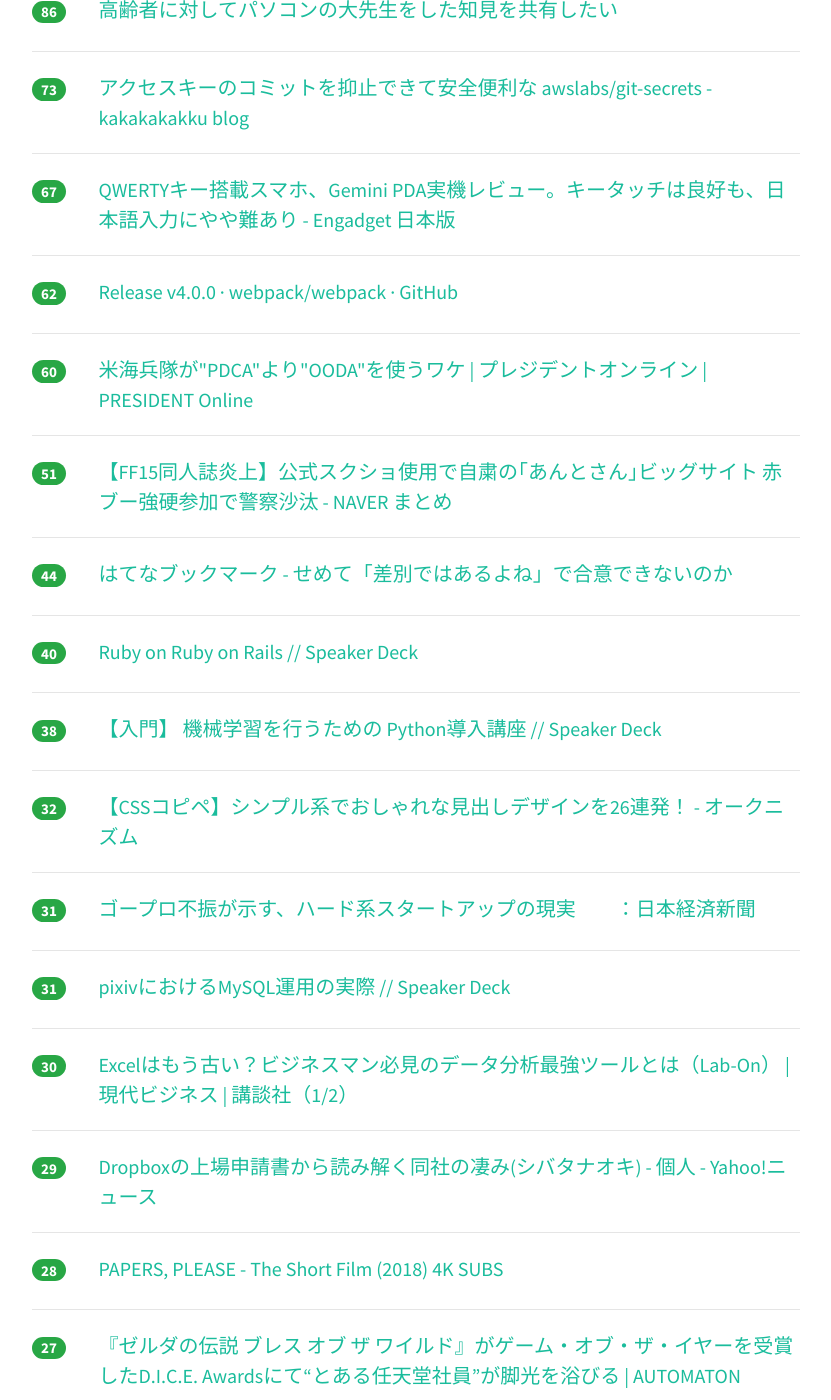
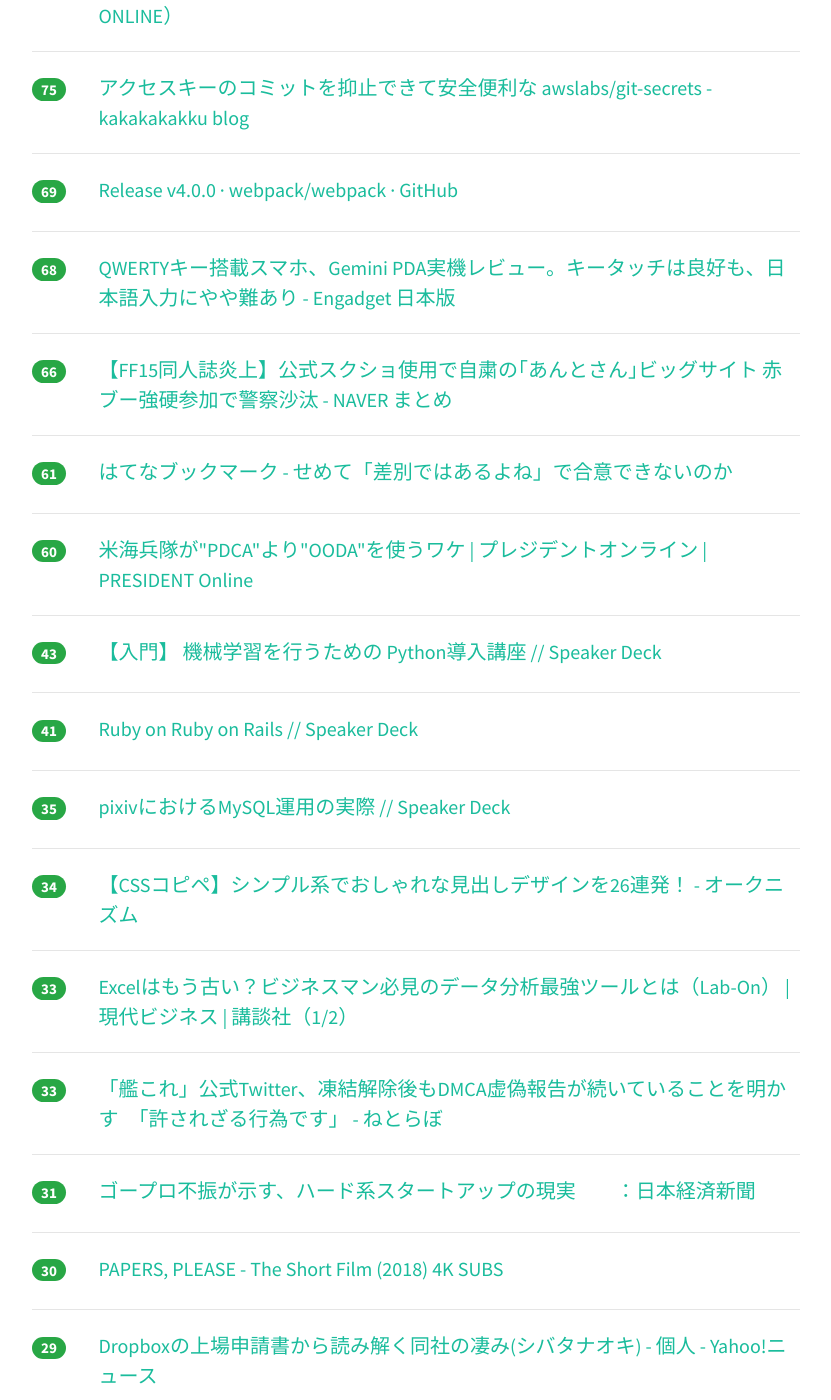
Before and after one commit to yatta47/hatena-matome-site, a Jekyll site: the page built from _posts/2018-02-25-hatena.md, in a window 1280 px wide and 1400 px high, scrolled down 963 px. Shown: the whole window, without its empty margins (224-1055 px from the left). Built offline with Jekyll 4.4.1, drawn with Linux system fonts in a browser that asks for light colours; nearby versions of some CDN libraries; some of the changed text lies outside the part shown.

Commit message:
Updated 2018-02-25

```diff
--- a/_posts/2018-02-25-hatena.md
+++ b/_posts/2018-02-25-hatena.md
@@ -1,23 +1,23 @@
 ---
 layout: post
 title:  "2018-02-25 はてぶIT"
-date:   2018-02-25 22:01:41
+date:   2018-02-25 23:03:07
 tags: [it-hotentry]
 ---
-55 件のデータあり
+61 件のデータあり
 
 <hr><div class="row">
-<div class="col-1"><span class="badge badge-pill badge-success h2">616</span></div>
+<div class="col-1"><span class="badge badge-pill badge-success h2">624</span></div>
 <div class="col-11"><a href='https://qiita.com/saitotak/items/813ac6c2057ac64d5fef' target='_blank'>GitHub に AWS キーペアを上げると抜かれるってほんと？？？ - Qiita</a></div>
 </div>
 <hr>
 <div class="row">
-<div class="col-1"><span class="badge badge-pill badge-success h2">307</span></div>
+<div class="col-1"><span class="badge badge-pill badge-success h2">320</span></div>
 <div class="col-11"><a href='https://www.slideshare.net/sakkuru/visual-studio-code-88792769' target='_blank'>Visual Studio Codeを使い倒そう！　～プログラミングから機械学習、クラウド連携、遠隔ペアプロまで～</a></div>
 </div>
 <hr>
 <div class="row">
-<div class="col-1"><span class="badge badge-pill badge-success h2">260</span></div>
+<div class="col-1"><span class="badge badge-pill badge-success h2">266</span></div>
 <div class="col-11"><a href='http://www.konosumi.net/entry/2018/02/24/205322' target='_blank'>2017年とテック系Podcast(ポッドキャスト)を、紹介しつつ振り返る - このすみろぐ</a></div>
 </div>
 <hr>
@@ -27,33 +27,43 @@ tags: [it-hotentry]
 </div>
 <hr>
 <div class="row">
-<div class="col-1"><span class="badge badge-pill badge-success h2">118</span></div>
+<div class="col-1"><span class="badge badge-pill badge-success h2">136</span></div>
 <div class="col-11"><a href='https://blog.animereview.jp/wework-still-day-0/' target='_blank'>国内最速のWeWork契約者となり、最速で解約を検討する | ロードバランスすだちくん</a></div>
 </div>
 <hr>
 <div class="row">
-<div class="col-1"><span class="badge badge-pill badge-success h2">95</span></div>
+<div class="col-1"><span class="badge badge-pill badge-success h2">134</span></div>
+<div class="col-11"><a href='https://anond.hatelabo.jp/20180225145051' target='_blank'>高齢者に対してパソコンの大先生をした知見を共有したい</a></div>
+</div>
+<hr>
+<div class="row">
+<div class="col-1"><span class="badge badge-pill badge-success h2">119</span></div>
 <div class="col-11"><a href='http://www.yomiuri.co.jp/national/20180224-OYT1T50128.html' target='_blank'>いいね！設置サイト、閲覧だけで個人情報送信 : 社会 : 読売新聞（YOMIURI ONLINE）</a></div>
 </div>
 <hr>
 <div class="row">
-<div class="col-1"><span class="badge badge-pill badge-success h2">86</span></div>
-<div class="col-11"><a href='https://anond.hatelabo.jp/20180225145051' target='_blank'>高齢者に対してパソコンの大先生をした知見を共有したい</a></div>
-</div>
-<hr>
-<div class="row">
-<div class="col-1"><span class="badge badge-pill badge-success h2">73</span></div>
+<div class="col-1"><span class="badge badge-pill badge-success h2">75</span></div>
 <div class="col-11"><a href='http://kakakakakku.hatenablog.com/entry/2017/02/06/100706' target='_blank'>アクセスキーのコミットを抑止できて安全便利な awslabs/git-secrets - kakakakakku blog</a></div>
 </div>
 <hr>
 <div class="row">
-<div class="col-1"><span class="badge badge-pill badge-success h2">67</span></div>
+<div class="col-1"><span class="badge badge-pill badge-success h2">69</span></div>
+<div class="col-11"><a href='https://github.com/webpack/webpack/releases/tag/v4.0.0' target='_blank'>Release v4.0.0 · webpack/webpack · GitHub</a></div>
+</div>
+<hr>
+<div class="row">
+<div class="col-1"><span class="badge badge-pill badge-success h2">68</span></div>
 <div class="col-11"><a href='http://japanese.engadget.com/2018/02/24/qwerty-gemini-pda/' target='_blank'>QWERTYキー搭載スマホ、Gemini PDA実機レビュー。キータッチは良好も、日本語入力にやや難あり - Engadget 日本版</a></div>
 </div>
 <hr>
 <div class="row">
-<div class="col-1"><span class="badge badge-pill badge-success h2">62</span></div>
-<div class="col-11"><a href='https://github.com/webpack/webpack/releases/tag/v4.0.0' target='_blank'>Release v4.0.0 · webpack/webpack · GitHub</a></div>
+<div class="col-1"><span class="badge badge-pill badge-success h2">66</span></div>
+<div class="col-11"><a href='https://matome.naver.jp/odai/2151952957161014001' target='_blank'>【FF15同人誌炎上】公式スクショ使用で自粛の｢あんとさん｣ビッグサイト 赤ブー強硬参加で警察沙汰 - NAVER まとめ</a></div>
+</div>
+<hr>
+<div class="row">
+<div class="col-1"><span class="badge badge-pill badge-success h2">61</span></div>
+<div class="col-11"><a href='http://b.hatena.ne.jp/entry/s/anond.hatelabo.jp/20180225105423' target='_blank'>はてなブックマーク - せめて「差別ではあるよね」で合意できないのか</a></div>
 </div>
 <hr>
 <div class="row">
@@ -62,28 +72,33 @@ tags: [it-hotentry]
 </div>
 <hr>
 <div class="row">
-<div class="col-1"><span class="badge badge-pill badge-success h2">51</span></div>
-<div class="col-11"><a href='https://matome.naver.jp/odai/2151952957161014001' target='_blank'>【FF15同人誌炎上】公式スクショ使用で自粛の｢あんとさん｣ビッグサイト 赤ブー強硬参加で警察沙汰 - NAVER まとめ</a></div>
+<div class="col-1"><span class="badge badge-pill badge-success h2">43</span></div>
+<div class="col-11"><a href='https://speakerdeck.com/terapyon/ru-men-ji-jie-xue-xi-woxing-utamefalse-pythondao-ru-jiang-zuo' target='_blank'>【入門】 機械学習を行うための Python導入講座 // Speaker Deck</a></div>
 </div>
 <hr>
 <div class="row">
-<div class="col-1"><span class="badge badge-pill badge-success h2">44</span></div>
-<div class="col-11"><a href='http://b.hatena.ne.jp/entry/s/anond.hatelabo.jp/20180225105423' target='_blank'>はてなブックマーク - せめて「差別ではあるよね」で合意できないのか</a></div>
-</div>
-<hr>
-<div class="row">
-<div class="col-1"><span class="badge badge-pill badge-success h2">40</span></div>
+<div class="col-1"><span class="badge badge-pill badge-success h2">41</span></div>
 <div class="col-11"><a href='https://speakerdeck.com/a_matsuda/ruby-on-ruby-on-rails' target='_blank'>Ruby on Ruby on Rails // Speaker Deck</a></div>
 </div>
 <hr>
 <div class="row">
-<div class="col-1"><span class="badge badge-pill badge-success h2">38</span></div>
-<div class="col-11"><a href='https://speakerdeck.com/terapyon/ru-men-ji-jie-xue-xi-woxing-utamefalse-pythondao-ru-jiang-zuo' target='_blank'>【入門】 機械学習を行うための Python導入講座 // Speaker Deck</a></div>
+<div class="col-1"><span class="badge badge-pill badge-success h2">35</span></div>
+<div class="col-11"><a href='https://speakerdeck.com/konoiz/pixivniokerumysqlyun-yong-falseshi-ji' target='_blank'>pixivにおけるMySQL運用の実際 // Speaker Deck</a></div>
 </div>
 <hr>
 <div class="row">
-<div class="col-1"><span class="badge badge-pill badge-success h2">32</span></div>
+<div class="col-1"><span class="badge badge-pill badge-success h2">34</span></div>
 <div class="col-11"><a href='http://www.okuni.me/entry/simple-h2-design' target='_blank'>【CSSコピペ】シンプル系でおしゃれな見出しデザインを26連発！ - オークニズム</a></div>
+</div>
+<hr>
+<div class="row">
+<div class="col-1"><span class="badge badge-pill badge-success h2">33</span></div>
+<div class="col-11"><a href='http://gendai.ismedia.jp/articles/-/54570' target='_blank'>Excelはもう古い？ビジネスマン必見のデータ分析最強ツールとは（Lab-On） | 現代ビジネス | 講談社（1/2）</a></div>
+</div>
+<hr>
+<div class="row">
+<div class="col-1"><span class="badge badge-pill badge-success h2">33</span></div>
+<div class="col-11"><a href='http://nlab.itmedia.co.jp/nl/articles/1802/25/news021.html' target='_blank'>「艦これ」公式Twitter、凍結解除後もDMCA虚偽報告が続いていることを明かす　「許されざる行為です」 - ねとらぼ</a></div>
 </div>
 <hr>
 <div class="row">
@@ -92,13 +107,8 @@ tags: [it-hotentry]
 </div>
 <hr>
 <div class="row">
-<div class="col-1"><span class="badge badge-pill badge-success h2">31</span></div>
-<div class="col-11"><a href='https://speakerdeck.com/konoiz/pixivniokerumysqlyun-yong-falseshi-ji' target='_blank'>pixivにおけるMySQL運用の実際 // Speaker Deck</a></div>
-</div>
-<hr>
-<div class="row">
 <div class="col-1"><span class="badge badge-pill badge-success h2">30</span></div>
-<div class="col-11"><a href='http://gendai.ismedia.jp/articles/-/54570' target='_blank'>Excelはもう古い？ビジネスマン必見のデータ分析最強ツールとは（Lab-On） | 現代ビジネス | 講談社（1/2）</a></div>
+<div class="col-11"><a href='http://www.youtube.com/watch?v=YFHHGETsxkE' target='_blank'>PAPERS, PLEASE - The Short Film (2018) 4K SUBS</a></div>
 </div>
 <hr>
 <div class="row">
@@ -108,11 +118,6 @@ tags: [it-hotentry]
 <hr>
 <div class="row">
 <div class="col-1"><span class="badge badge-pill badge-success h2">28</span></div>
-<div class="col-11"><a href='http://www.youtube.com/watch?v=YFHHGETsxkE' target='_blank'>PAPERS, PLEASE - The Short Film (2018) 4K SUBS</a></div>
-</div>
-<hr>
-<div class="row">
-<div class="col-1"><span class="badge badge-pill badge-success h2">27</span></div>
 <div class="col-11"><a href='http://jp.automaton.am/articles/newsjp/20180224-63536/' target='_blank'>『ゼルダの伝説 ブレス オブ ザ ワイルド』がゲーム・オブ・ザ・イヤーを受賞したD.I.C.E. Awardsにて“とある任天堂社員”が脚光を浴びる | AUTOMATON</a></div>
 </div>
 <hr>
@@ -123,7 +128,7 @@ tags: [it-hotentry]
 <hr>
 <div class="row">
 <div class="col-1"><span class="badge badge-pill badge-success h2">27</span></div>
-<div class="col-11"><a href='http://nlab.itmedia.co.jp/nl/articles/1802/25/news021.html' target='_blank'>「艦これ」公式Twitter、凍結解除後もDMCA虚偽報告が続いていることを明かす　「許されざる行為です」 - ねとらぼ</a></div>
+<div class="col-11"><a href='https://togetter.com/li/1202810' target='_blank'>仕事するなら海外vs日本のどっち　最前線から学ぶ #進路の授業 - Togetter</a></div>
 </div>
 <hr>
 <div class="row">
@@ -132,8 +137,18 @@ tags: [it-hotentry]
 </div>
 <hr>
 <div class="row">
-<div class="col-1"><span class="badge badge-pill badge-success h2">26</span></div>
-<div class="col-11"><a href='https://togetter.com/li/1202810' target='_blank'>仕事するなら海外vs日本のどっち　最前線から学ぶ #進路の授業 - Togetter</a></div>
+<div class="col-1"><span class="badge badge-pill badge-success h2">25</span></div>
+<div class="col-11"><a href='http://www.urawa-misono.net/entry/2018/02/25/073000' target='_blank'>ブログ初心者が「 はてなブログ 」で「100記事」を書いたらどうなった？ - @URAWA-MISONO.net</a></div>
+</div>
+<hr>
+<div class="row">
+<div class="col-1"><span class="badge badge-pill badge-success h2">23</span></div>
+<div class="col-11"><a href='http://www.slideshare.net/sakkuru/visual-studio-code-88792769' target='_blank'>Visual Studio Codeを使い倒そう！　～プログラミングから機械学習、クラウド連携、遠隔ペアプロまで～</a></div>
+</div>
+<hr>
+<div class="row">
+<div class="col-1"><span class="badge badge-pill badge-success h2">23</span></div>
+<div class="col-11"><a href='https://qiita.com/hanon/items/33488ed4fc4ece7e1aec' target='_blank'>探索的データ解析における正しい可視化手法の選び方と描き方 - Qiita</a></div>
 </div>
 <hr>
 <div class="row">
@@ -153,17 +168,7 @@ tags: [it-hotentry]
 <hr>
 <div class="row">
 <div class="col-1"><span class="badge badge-pill badge-success h2">22</span></div>
-<div class="col-11"><a href='http://www.urawa-misono.net/entry/2018/02/25/073000' target='_blank'>ブログ初心者が「 はてなブログ 」で「100記事」を書いたらどうなった？ - @URAWA-MISONO.net</a></div>
-</div>
-<hr>
-<div class="row">
-<div class="col-1"><span class="badge badge-pill badge-success h2">21</span></div>
 <div class="col-11"><a href='https://www.hoppy-happy.com/recruit/philosophy/' target='_blank'>人財教育について | ホッピービバレッジ株式会社</a></div>
-</div>
-<hr>
-<div class="row">
-<div class="col-1"><span class="badge badge-pill badge-success h2">21</span></div>
-<div class="col-11"><a href='http://www.slideshare.net/sakkuru/visual-studio-code-88792769' target='_blank'>Visual Studio Codeを使い倒そう！　～プログラミングから機械学習、クラウド連携、遠隔ペアプロまで～</a></div>
 </div>
 <hr>
 <div class="row">
@@ -173,7 +178,17 @@ tags: [it-hotentry]
 <hr>
 <div class="row">
 <div class="col-1"><span class="badge badge-pill badge-success h2">18</span></div>
+<div class="col-11"><a href='https://anond.hatelabo.jp/20180225162852' target='_blank'>[はてな統計]はてなブックマークのコメントで死ねと言われる率</a></div>
+</div>
+<hr>
+<div class="row">
+<div class="col-1"><span class="badge badge-pill badge-success h2">18</span></div>
 <div class="col-11"><a href='http://japanese.engadget.com/2018/02/23/60w-usb-pd-2-6800mah/' target='_blank'>60W出力のUSB PDモバイルバッテリー「世界超速」を試す、容量は機内持込ギリギリの2万6800mAh - Engadget 日本版</a></div>
+</div>
+<hr>
+<div class="row">
+<div class="col-1"><span class="badge badge-pill badge-success h2">18</span></div>
+<div class="col-11"><a href='https://www.moongift.jp/2018/02/life-commit-git%E3%81%AE%E3%82%88%E3%81%86%E3%81%AB%E4%BA%BA%E7%94%9F%E3%82%92%E8%A8%98%E9%8C%B2%E3%81%99%E3%82%8B/' target='_blank'>life-commit - Gitのように人生を記録する MOONGIFT</a></div>
 </div>
 <hr>
 <div class="row">
@@ -183,7 +198,12 @@ tags: [it-hotentry]
 <hr>
 <div class="row">
 <div class="col-1"><span class="badge badge-pill badge-success h2">17</span></div>
-<div class="col-11"><a href='https://www.moongift.jp/2018/02/life-commit-git%E3%81%AE%E3%82%88%E3%81%86%E3%81%AB%E4%BA%BA%E7%94%9F%E3%82%92%E8%A8%98%E9%8C%B2%E3%81%99%E3%82%8B/' target='_blank'>life-commit - Gitのように人生を記録する MOONGIFT</a></div>
+<div class="col-11"><a href='http://slide.meguro.ryuzee.com/slides/92' target='_blank'>Effective Team Building | Ryuzee.com</a></div>
+</div>
+<hr>
+<div class="row">
+<div class="col-1"><span class="badge badge-pill badge-success h2">17</span></div>
+<div class="col-11"><a href='https://togetter.com/li/1202751' target='_blank'>付き合ったらまず元カノがどんな人かチェックする女性が交際経験0の男性と付き合うと、元カノチェックでnullを参照して動作が停止する - Togetter</a></div>
 </div>
 <hr>
 <div class="row">
@@ -198,31 +218,21 @@ tags: [it-hotentry]
 <hr>
 <div class="row">
 <div class="col-1"><span class="badge badge-pill badge-success h2">16</span></div>
-<div class="col-11"><a href='http://slide.meguro.ryuzee.com/slides/92' target='_blank'>Effective Team Building | Ryuzee.com</a></div>
+<div class="col-11"><a href='http://yuki540.hatenablog.jp/entry/2018/02/25/%E3%83%8B%E3%83%BC%E3%83%88%E3%81%AB%E5%AD%A6%E3%81%B6CSS_Animation%E6%BC%94%E5%87%BA%E8%AC%9B%E5%BA%A7_%EF%BC%91%E6%99%82%E9%96%93%E7%9B%AE' target='_blank'>ニートに学ぶCSS Animation演出講座 １時間目 - 人生送りバント。</a></div>
+</div>
+<hr>
+<div class="row">
+<div class="col-1"><span class="badge badge-pill badge-success h2">16</span></div>
+<div class="col-11"><a href='https://blog.manabusakai.com/2018/02/fault-tolerance-of-kubernetes/' target='_blank'>Kubernetes で意図的に障害を起こしたらどうなるのか？</a></div>
 </div>
 <hr>
 <div class="row">
 <div class="col-1"><span class="badge badge-pill badge-success h2">15</span></div>
-<div class="col-11"><a href='https://anond.hatelabo.jp/20180225162852' target='_blank'>[はてな統計]はてなブックマークのコメントで死ねと言われる率</a></div>
-</div>
-<hr>
-<div class="row">
-<div class="col-1"><span class="badge badge-pill badge-success h2">15</span></div>
-<div class="col-11"><a href='https://togetter.com/li/1202751' target='_blank'>付き合ったらまず元カノがどんな人かチェックする女性が交際経験0の男性と付き合うと、元カノチェックでnullを参照して動作が停止する - Togetter</a></div>
-</div>
-<hr>
-<div class="row">
-<div class="col-1"><span class="badge badge-pill badge-success h2">14</span></div>
 <div class="col-11"><a href='http://www.procrasist.com/entry/winter-olympic' target='_blank'>冬季オリンピックでメダルを取れる国の条件を、重回帰分析で探る！ - プロクラシスト</a></div>
 </div>
 <hr>
 <div class="row">
 <div class="col-1"><span class="badge badge-pill badge-success h2">14</span></div>
-<div class="col-11"><a href='https://qiita.com/hanon/items/33488ed4fc4ece7e1aec' target='_blank'>探索的データ解析における正しい可視化手法の選び方と描き方 - Qiita</a></div>
-</div>
-<hr>
-<div class="row">
-<div class="col-1"><span class="badge badge-pill badge-success h2">13</span></div>
 <div class="col-11"><a href='https://kaztaira.wordpress.com/2018/02/24/%EF%BD%81%EF%BD%89%E5%AF%BE%EF%BD%81%EF%BD%89%E3%81%AE%E8%A1%8C%E6%96%B9%EF%BC%9A%EF%BD%81%EF%BD%89%E3%81%A7%E6%B0%BE%E6%BF%AB%E3%81%95%E3%81%9B%E3%82%8B%E3%83%95%E3%82%A7%E3%82%A4%E3%82%AF%E3%83%9D/' target='_blank'>ＡＩ対ＡＩの行方：ＡＩで氾濫させるフェイクポルノは、ＡＩで排除できるのか | 新聞紙学的</a></div>
 </div>
 <hr>
@@ -233,7 +243,12 @@ tags: [it-hotentry]
 <hr>
 <div class="row">
 <div class="col-1"><span class="badge badge-pill badge-success h2">13</span></div>
-<div class="col-11"><a href='http://yuki540.hatenablog.jp/entry/2018/02/25/%E3%83%8B%E3%83%BC%E3%83%88%E3%81%AB%E5%AD%A6%E3%81%B6CSS_Animation%E6%BC%94%E5%87%BA%E8%AC%9B%E5%BA%A7_%EF%BC%91%E6%99%82%E9%96%93%E7%9B%AE' target='_blank'>ニートに学ぶCSS Animation演出講座 １時間目 - 人生送りバント。</a></div>
+<div class="col-11"><a href='https://qiita.com/sue445/items/5c726a6254b46d9b4728' target='_blank'>GitHubのマージ済のブランチをCircleCIで定期的に削除する - Qiita</a></div>
+</div>
+<hr>
+<div class="row">
+<div class="col-1"><span class="badge badge-pill badge-success h2">12</span></div>
+<div class="col-11"><a href='https://togetter.com/li/1202842' target='_blank'>シリアの現状をめぐり、中東関係の識者が論戦 - Togetter</a></div>
 </div>
 <hr>
 <div class="row">
@@ -247,13 +262,23 @@ tags: [it-hotentry]
 </div>
 <hr>
 <div class="row">
-<div class="col-1"><span class="badge badge-pill badge-success h2">11</span></div>
-<div class="col-11"><a href='https://togetter.com/li/1202842' target='_blank'>シリアの現状をめぐり、中東関係の識者が論戦 - Togetter</a></div>
+<div class="col-1"><span class="badge badge-pill badge-success h2">10</span></div>
+<div class="col-11"><a href='http://ascii.jp/elem/000/001/637/1637595/' target='_blank'>ASCII.jp：HDDはやっぱり安い！　厚み7mmで容量2TBのWD製2.5インチHDDが1万680円</a></div>
 </div>
 <hr>
 <div class="row">
 <div class="col-1"><span class="badge badge-pill badge-success h2">10</span></div>
-<div class="col-11"><a href='http://ascii.jp/elem/000/001/637/1637595/' target='_blank'>ASCII.jp：HDDはやっぱり安い！　厚み7mmで容量2TBのWD製2.5インチHDDが1万680円</a></div>
+<div class="col-11"><a href='http://hokoxjouhou.blog105.fc2.com/blog-entry-1117.html' target='_blank'>停滞しているEvernoteの尻を蹴飛ばす８つの提言 - 情報管理LOG</a></div>
+</div>
+<hr>
+<div class="row">
+<div class="col-1"><span class="badge badge-pill badge-success h2">10</span></div>
+<div class="col-11"><a href='http://memo.sugyan.com/entry/2018/02/25/184347' target='_blank'>df-pnアルゴリズムを用いた詰将棋Solverによる最善解・余詰の導出 - すぎゃーんメモ</a></div>
+</div>
+<hr>
+<div class="row">
+<div class="col-1"><span class="badge badge-pill badge-success h2">9</span></div>
+<div class="col-11"><a href='http://logcamera.com/shosinshaosusume/' target='_blank'>【2018年】初心者におすすめのカメラなんかないので、なんとかならないかなと思っている件 - ログカメラ</a></div>
 </div>
 <hr>
 <div class="row">
@@ -268,7 +293,7 @@ tags: [it-hotentry]
 <hr>
 <div class="row">
 <div class="col-1"><span class="badge badge-pill badge-success h2">8</span></div>
-<div class="col-11"><a href='http://hokoxjouhou.blog105.fc2.com/blog-entry-1117.html' target='_blank'>停滞しているEvernoteの尻を蹴飛ばす８つの提言 - 情報管理LOG</a></div>
+<div class="col-11"><a href='https://www.sankeibiz.jp/business/news/180225/bsj1802251304001-n1.htm' target='_blank'>楽天が携帯電話事業に「失敗」する理由　「低料金で勝負」の限界が見えている (1/3ページ) - SankeiBiz（サンケイビズ）</a></div>
 </div>
 <hr>
 <div class="row">
@@ -281,3 +306,8 @@ tags: [it-hotentry]
 <div class="col-11"><a href='https://www.goodspress.jp/news/146041/' target='_blank'>シガーチャージャーの飛び出し問題はこれで解決！ | ＆GP</a></div>
 </div>
 <hr>
+<div class="row">
+<div class="col-1"><span class="badge badge-pill badge-success h2">5</span></div>
+<div class="col-11"><a href='http://b.hatena.ne.jp/entry/b.hatena.ne.jp/entry/s/anond.hatelabo.jp/20180225105423' target='_blank'>はてなブックマーク - はてなブックマーク - せめて「差別ではあるよね」で合意できないのか</a></div>
+</div>
+<hr>
```
